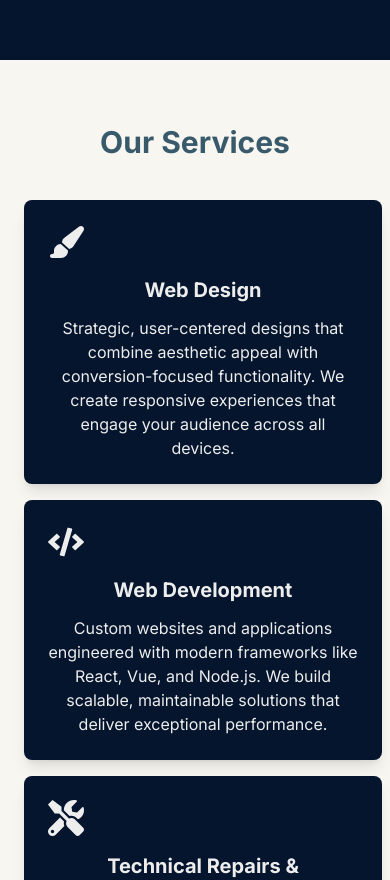
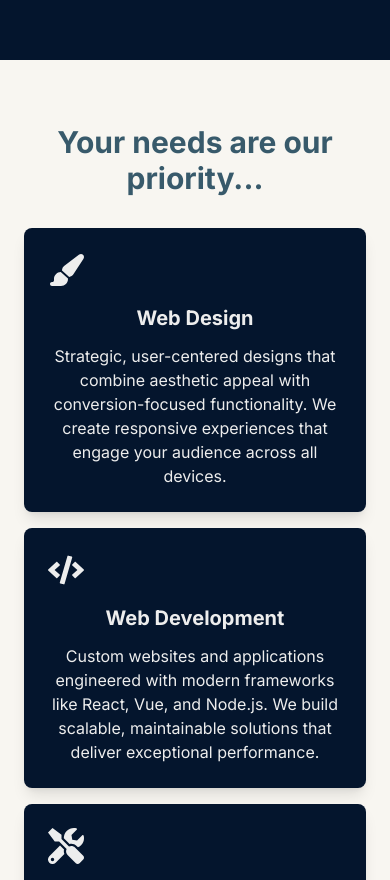
Before and after one commit to stevegmag/webonwater-webonwater, a Next.js app: page / in a window 390 px wide. Shown: the part 880-1760 px from the top of the page. Built offline with nearby package versions, Linux system fonts and the light colour scheme; a web font is replaced by a local one.

Commit message:
Updated services to flex for responsive cols.

```diff
--- a/src/components/home/Services.tsx
+++ b/src/components/home/Services.tsx
@@ -20,12 +20,13 @@ export default function Services() {
     <section className="services-section py-16">
       <div className="container mx-auto px-4">
         <h2 className="text-3xl font-bold text-center mb-8 text-[var(--color-dark-flatblue)]">
-          Our Services
+          Your needs are our priority...
         </h2>
 
-        <div className="flex flex-col md:flex-row md:flex-wrap justify-center max-w-6xl mx-auto">
+        <div className="flex flex-wrap justify-center max-w-6xl mx-auto">
           {services.map((service) => (
-            <div key={service.id} className="service-card basis-1 md:basis-1/3 rounded-lg shadow-lg p-6 transition-transform hover:scale-105 duration-150 ease-in-out w-full m-2">
+            <div key={service.id} className="w-full sm:w-1/2 lg:w-1/3 px-2 mb-4">
+              <div className="service-card h-full rounded-lg shadow-lg p-6 transition-transform hover:scale-105 duration-150 ease-in-out">
                 <div className="text-center">
                   {iconMap[service.icon as keyof typeof iconMap]}
                   <h3 className="text-xl font-bold mb-3">
@@ -34,6 +35,7 @@ export default function Services() {
                   <p>{service.description}</p>
                 </div>
               </div>
+            </div>
           ))}
         </div>
       </div>
--- a/src/data/services.ts
+++ b/src/data/services.ts
@@ -24,7 +24,7 @@ export const services: ServiceItem[] = [
   },
   {
     id: "performance-optimization",
-    title: "Performance &Accessibility Audits",
+    title: "Performance & Accessibility Audits",
     description: "Technical analysis of Core Web Vitals, server response times, and WCAG compliance. We transform sluggish, inaccessible websites into fast, inclusive experiences that reach all users.Speed up your website, improve SEO, and enhance user experience through technical optimization.",
     icon: "FaRocket",
     slug: "performance-optimization"
```
Lines whose indentation alone changed are shown as unchanged.
